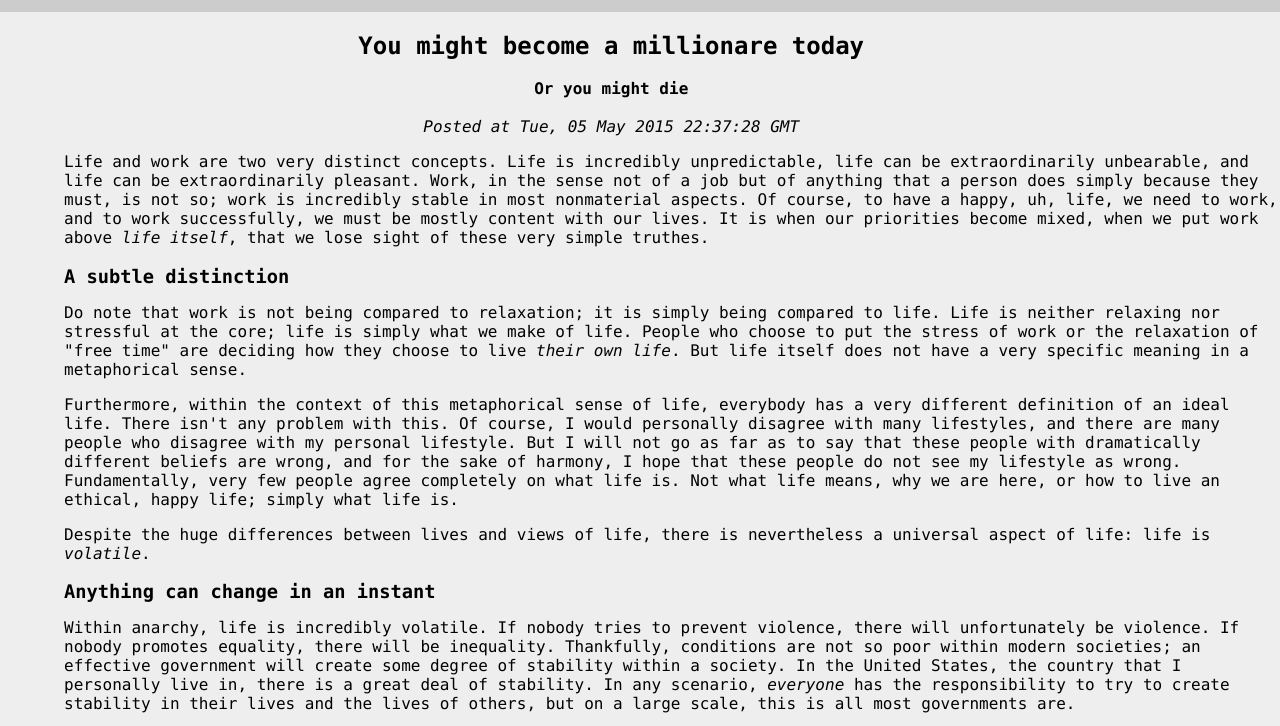
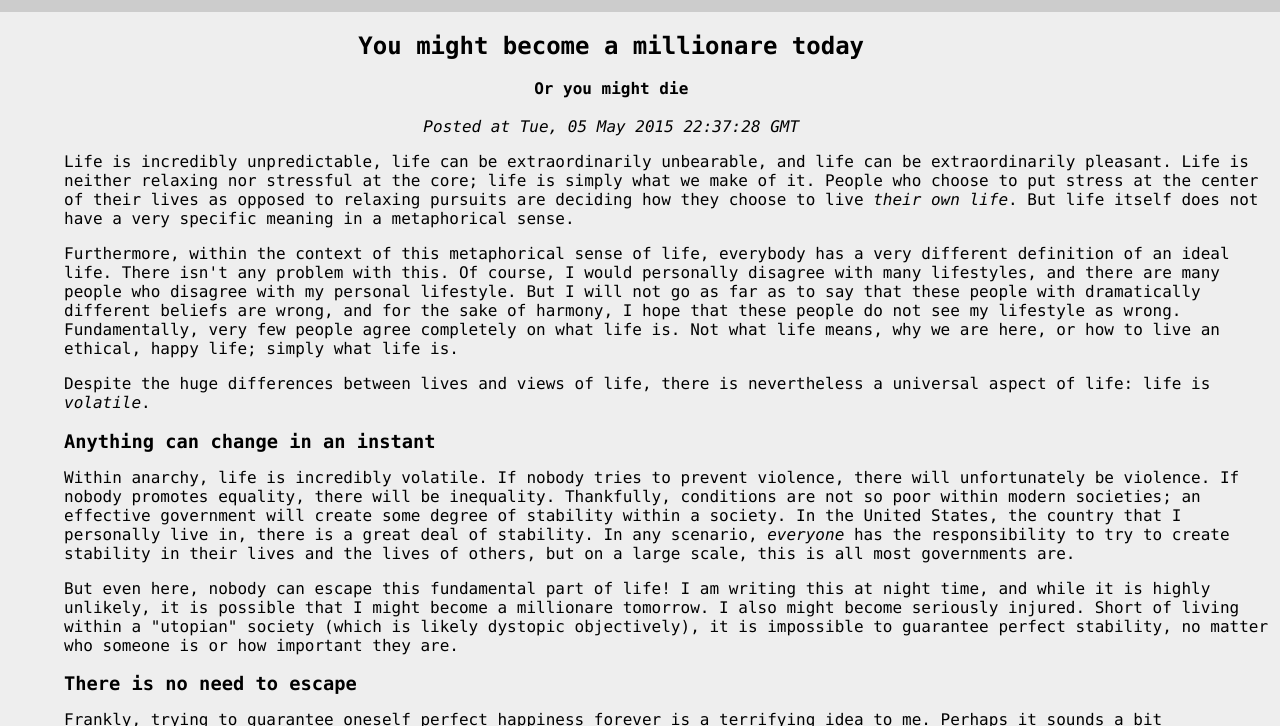
Before and after one commit to bobbybee/bobbybee.github.io, a plain HTML site: page You-might-become-a-millionare-today.html in a window 1280 px wide. Shown: the part 68-794 px from the top of the page. Drawn offline with Linux system fonts and the light colour scheme.

Commit message:
Reworking (pun intended) post

```diff
--- a/You-might-become-a-millionare-today.html
+++ b/You-might-become-a-millionare-today.html
@@ -17,9 +17,7 @@
   <span class="post_date">Posted at Tue, 05 May 2015 22:37:28 GMT</span>
 </div>
 
-<p>Life and work are two very distinct concepts. Life is incredibly unpredictable, life can be extraordinarily unbearable, and life can be extraordinarily pleasant. Work, in the sense not of a job but of anything that a person does simply because they must, is not so; work is incredibly stable in most nonmaterial aspects. Of course, to have a happy, uh, life, we need to work, and to work successfully, we must be mostly content with our lives. It is when our priorities become mixed, when we put work above <em>life itself</em>, that we lose sight of these very simple truthes.</p>
-<h3 id="a-subtle-distinction">A subtle distinction</h3>
-<p>Do note that work is not being compared to relaxation; it is simply being compared to life. Life is neither relaxing nor stressful at the core; life is simply what we make of life. People who choose to put the stress of work or the relaxation of &quot;free time&quot; are deciding how they choose to live <em>their own life</em>. But life itself does not have a very specific meaning in a metaphorical sense.</p>
+<p>Life is incredibly unpredictable, life can be extraordinarily unbearable, and life can be extraordinarily pleasant. Life is neither relaxing nor stressful at the core; life is simply what we make of it. People who choose to put stress at the center of their lives as opposed to relaxing pursuits are deciding how they choose to live <em>their own life</em>. But life itself does not have a very specific meaning in a metaphorical sense.</p>
 <p>Furthermore, within the context of this metaphorical sense of life, everybody has a very different definition of an ideal life. There isn&#39;t any problem with this. Of course, I would personally disagree with many lifestyles, and there are many people who disagree with my personal lifestyle. But I will not go as far as to say that these people with dramatically different beliefs are wrong, and for the sake of harmony, I hope that these people do not see my lifestyle as wrong. Fundamentally, very few people agree completely on what life is. Not what life means, why we are here, or how to live an ethical, happy life; simply what life is.</p>
 <p>Despite the huge differences between lives and views of life, there is nevertheless a universal aspect of life: life is <em>volatile</em>.</p>
 <h3 id="anything-can-change-in-an-instant">Anything can change in an instant</h3>
```
